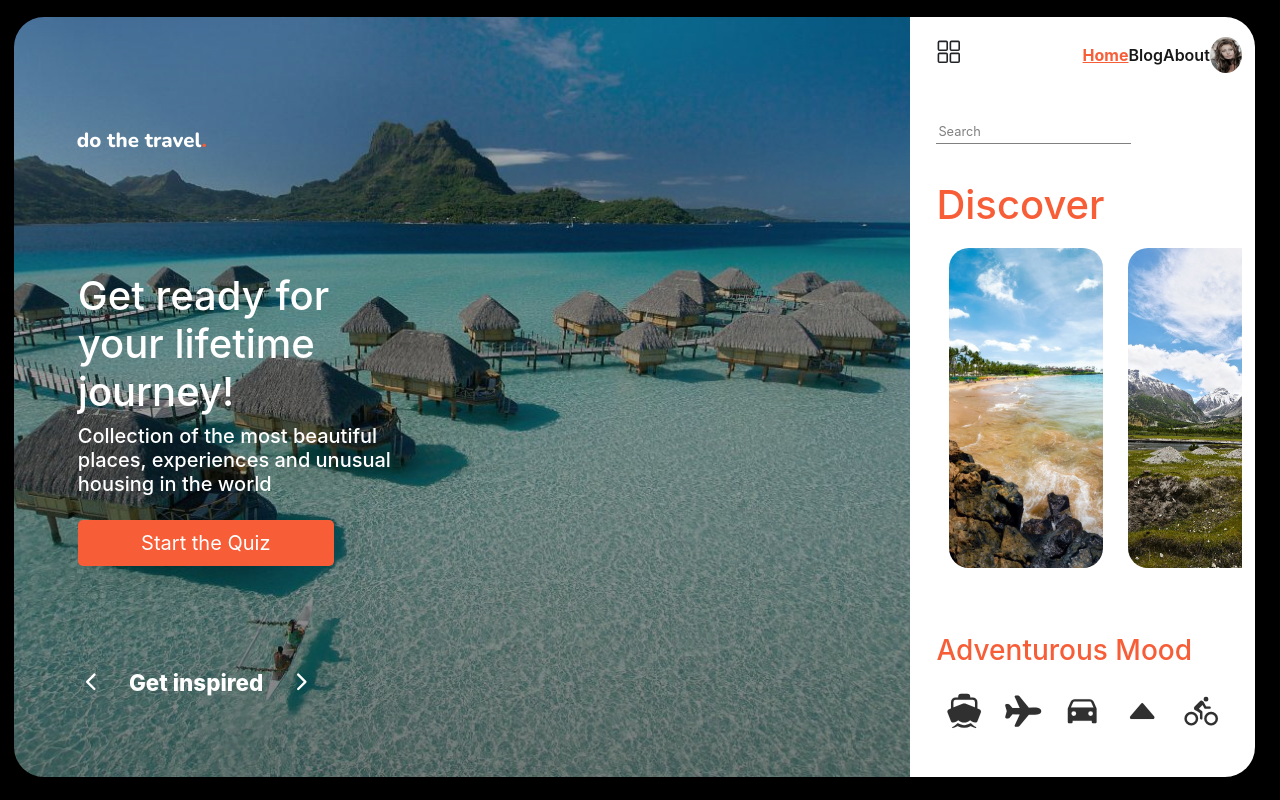
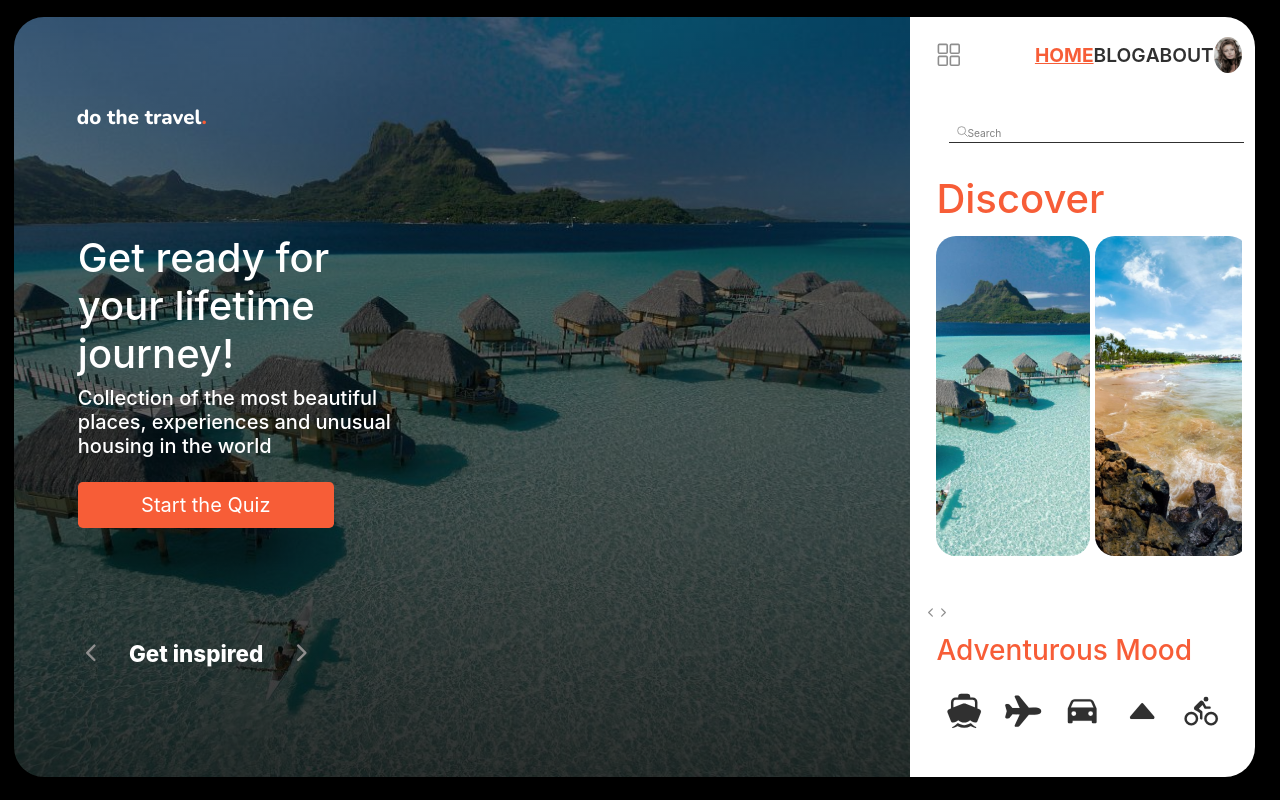
Before and after one commit to bidodev/react-dtravel-client, a React (Create React App) app: page / in a window 1280 px wide. Shown: the top 800 px of the page. Built offline with nearby package versions, Linux system fonts and the light colour scheme.

Commit message:
some fixs

```diff
--- a/src/components/aside/main/discover.component.jsx
+++ b/src/components/aside/main/discover.component.jsx
@@ -1,44 +1,39 @@
-import React from "react";
+import React, {useState} from "react";
 import ExperienceItem from "./experiences/experience.item.component";
-import { useSelector } from "react-redux";
+import { useSelector} from "react-redux";
 
-const Carrousel = ({ match }) => {
+
+const Main = () => {
+
+  //just a workarround to work..
+  const [startIndex, setStartIndex] = useState(0)
+  const [finalIndex, setFinalIndex] = useState(2)
+
   const offersFullData = useSelector((state) => state.destinations);
 
-  const arrayItems = offersFullData.length;
-  const randIndex = Math.floor(Math.random() * arrayItems);
+  const otherArr = offersFullData.slice(startIndex, finalIndex)
 
-  //stupid fix by now..
-  const randomOffer = offersFullData[randIndex];
+  const handlePage = () => {
+    if (finalIndex >= offersFullData.length) {
+      setStartIndex(0)
+      setFinalIndex(2)
+    }
+    const start = startIndex + 1;
+    const final = finalIndex + 1;
+    setStartIndex(start)
+    setFinalIndex(final)
+  }
 
-  //get more photos of randomOffer
-
-
-  return (
-    <div>
-      {<ExperienceItem {...randomOffer} />}
-
-      {/* generate the list of experiences
-      <ion-icon name="chevron-back-outline"></ion-icon>
-      <ion-icon name="chevron-forward-outline"></ion-icon>
-      */}
-
-    </div>
-  );
-};
-
-const Main = () => {
-  console.log("reRender Main()")
   return (
     <div className="aside-main">
       <h1>Discover</h1>
 
       <div className="aside-main__carrousel">
-        <Carrousel />
-         <Carrousel />
-         <Carrousel />
-         <Carrousel />
-         <Carrousel />
+        {otherArr.map(({...item}) => (<ExperienceItem {...item}/>))}
+      </div>
+      <div className="pagination">
+        <ion-icon name="chevron-back-outline" onClick={handlePage}></ion-icon>
+        <ion-icon name="chevron-forward-outline" onClick={handlePage}></ion-icon>
       </div>
     </div>
   );
--- a/src/components/aside/main/experiences/experience.item.component.styles.scss
+++ b/src/components/aside/main/experiences/experience.item.component.styles.scss
@@ -11,7 +11,7 @@
   margin: 0 1vw;
 
   img {
-    width: 100%;
+    width: 12vw;
     height: 100%;
     object-fit: cover;
     border-radius: 20px;
--- a/src/components/aside/search/search.component.jsx
+++ b/src/components/aside/search/search.component.jsx
@@ -1,25 +1,24 @@
 import React from "react";
-import { useDispatch, useSelector } from "react-redux";
+import { useDispatch } from "react-redux";
+import "./search.component.styles.scss";
 
 function Search() {
-  console.log("reRender()");
   const dispatch = useDispatch();
 
   const textInput = React.useRef();
 
   const submitValues = (event) => {
     event.preventDefault();
-    dispatch({ type: "UPDATE_INPUT", payload: textInput.current.value })
-  }
+    dispatch({ type: "UPDATE_INPUT", payload: textInput.current.value });
+  };
 
   return (
     <div className="aside-search">
+      <span>
+        <ion-icon name="search-outline"></ion-icon>
+      </span>
       <form onSubmit={submitValues}>
-        <input
-          type="search"
-          placeholder="Search"
-          ref={textInput}
-        />
+        <input type="search" placeholder="Search" ref={textInput} />
       </form>
     </div>
   );
--- /dev/null
+++ b/src/components/aside/search/search.component.styles.scss
@@ -0,0 +1,39 @@
+.aside-search {
+    display: flex;
+    align-items: center;
+    height: 10%;
+
+
+    span {
+        transform: translateX(+2rem);
+        z-index: 3;
+      }
+
+    input {
+      margin-left: 1vw;
+      width: 23vw;
+      border: none;
+      border-bottom: 1px solid #303030;
+      font-size: 0.8vw;
+      text-indent: 1rem;
+
+      &:focus {
+        outline: none;
+      }
+      &::placeholder {
+        color: grey;
+      }
+       &::-webkit-search-cancel-button{
+       color:grey;
+        background-color: grey;
+      }
+    }
+}
+ion-icon {
+    position: relative;
+    color: rgb(142, 142, 142);
+    font-size: 13px;
+    display: flex;
+    align-items: center;
+
+  }
--- a/src/components/intro/landing/landing.component.js
+++ b/src/components/intro/landing/landing.component.js
@@ -5,22 +5,29 @@ import { useSelector } from "react-redux";
 import "./landing.title.styles.scss";
 
 const Landing = () => {
-  const [index, setIndex] = useState(0);
+  const [img, setImg] = useState(0);
 
   const offersFullData = useSelector((state) => state.destinations);
   const Urls = offersFullData.map((item) => item.src);
 
   const handleImg = () => {
-    const arrayItems = offersFullData.length;
-    const randIndex = Math.floor(Math.random() * arrayItems);
-    setIndex(randIndex);
+    const arrayItems = offersFullData.length - 1;
+    let numberImg = 0;
+
+    if (img >= (arrayItems)) {
+      setImg(0);
+    } else {
+      numberImg = img + 1;
+      setImg(numberImg);
+    }
+
   };
 
   let imgStyle = {
     backgroundImage: `linear-gradient(
-            rgba(0, 0, 0, 0.2),
-            rgba(0, 0, 0, 0.5)
-          ), url("${Urls[index]}")`,
+            rgba(0, 0, 0, 0.4),
+            rgba(0, 0, 0, 0.8)
+          ), url("${Urls[img]}")`,
   };
 
   return (
--- a/src/components/intro/landing/landing.title.styles.scss
+++ b/src/components/intro/landing/landing.title.styles.scss
@@ -20,10 +20,10 @@
 
   .logo {
     width: 20vw;
-    height: 10%;
+    height: 35%;
     display: flex;
     justify-content: center;
-    align-items: flex-end;
+    align-items: center;
     font-family: "Nunito", sans-serif;
     p {
       font-size: 1.6vw;
@@ -33,11 +33,12 @@
     }
   }
   .content {
+    //border: 1px solid red;
     width: 55vw;
-    height: 65%;
+    height: 40%;
     display: flex;
     flex-direction: column;
-    justify-content: center;
+    justify-content: space-evenly;
     padding-left: 5vw;
     & :first-child,
     & :nth-child(2) {
@@ -53,6 +54,7 @@
     }
   }
   .pagination {
+    height: 40%;
     width: 25vw;
     padding-left: 5vw;
     display: flex;
@@ -66,6 +68,10 @@
     ion-icon {
       font-size: 2vw;
       --ionicon-stroke-width: 20px;
+      &:hover{
+        cursor: pointer;
+        opacity: 0.5;
+      }
     }
   }
 }
--- a/src/components/offers/OffersEndList.component.js
+++ b/src/components/offers/OffersEndList.component.js
@@ -14,10 +14,10 @@ const noOfferMatch = [{
 const OffersEndList = ({input}) => {
   //grabing the data you need from the state.
   const offersFullData = useSelector(state => state.destinations)
+  const offersArr = handleOfferSearch(input, noOfferMatch, offersFullData);
 
-  const offersArr = handleOfferSearch(input, noOfferMatch, offersFullData);
-  const listItems = offersArr.map((elem) => (
-    <ListItem key={elem.id.toString()} value={elem} />
+  const listItems = offersArr.map(({id, ...restProps}) => (
+    <ListItem key={id.toString()} {...restProps} />
   ));
   return (
     <div className="offers">
--- a/src/components/offers/list-item.component.jsx
+++ b/src/components/offers/list-item.component.jsx
@@ -1,8 +1,6 @@
 import React from "react";
 
-function ListItem(props) {
-  console.log(props);
-  const { productName, src, description, continent, prices } = props.value;
+function ListItem({productName, src, description, continent, prices}) {
 
   return (
     <div className="offers-item">
--- a/src/scss/layout/_aside.scss
+++ b/src/scss/layout/_aside.scss
@@ -2,7 +2,7 @@
   /* grid */
   /* .aside is fixed for main-about-quiz, but not for Offers */
   grid-row: 1;
-  grid-column: 2;
+  grid-column: 2 /3;
   /*  */
   padding: 0 4%;
   background-color: #fff;
@@ -27,13 +27,14 @@
       display: flex;
       align-items: center;
       justify-content: space-evenly;
-      width: 50%;
+      width: 65%;
+      text-transform: uppercase;
       list-style: none;
 
       a {
-        color: #181818;
+        color: #303030;
         font-weight: 600;
-        font-size: 1rem;
+        font-size: 1.2rem;
       }
 
       .active {
@@ -49,28 +50,6 @@
     }
   }
 
-  &-search {
-    display: flex;
-    align-items: center;
-    height: 10%;
-    input {
-      margin-left: 1vw;
-      width: 90%;
-      border: none;
-      border-bottom: 1px solid gray;
-      font-size: 1vw;
-      &:focus {
-        outline: none;
-      }
-      &::placeholder {
-        color: grey;
-      }
-      //   &::-webkit-search-cancel-button{
-      //     color:grey;
-      //     background-color: grey;
-      // }
-    }
-  }
 
   .aside-main {
     height: 60%;
@@ -84,7 +63,8 @@
     }
 
     &__carrousel {
-      margin-left: 1vw;
+
+      width: 100%;
       height: 80%;
       display: flex;
       overflow-y: hidden;
```
